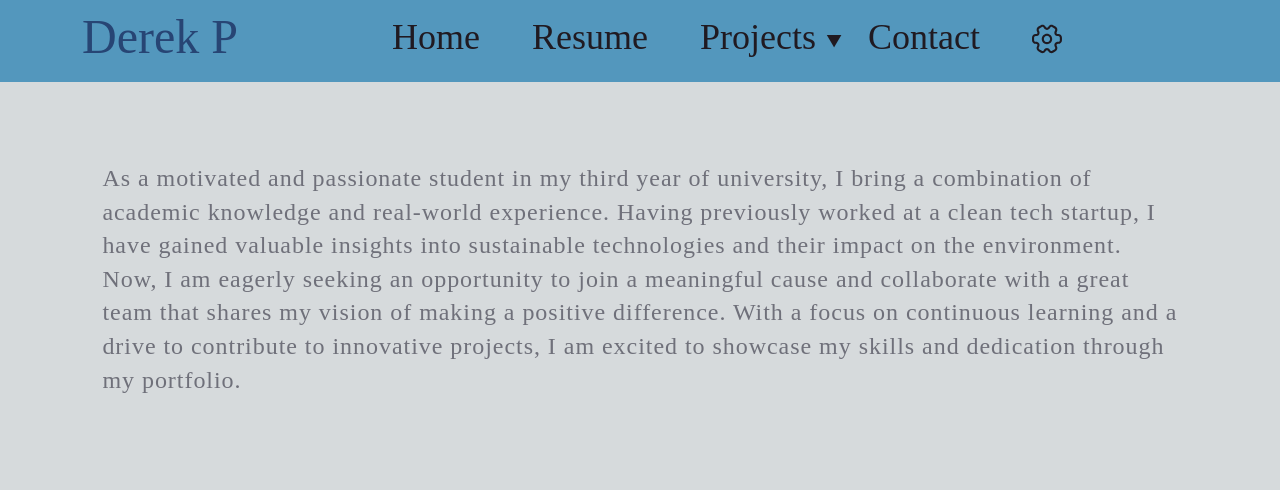
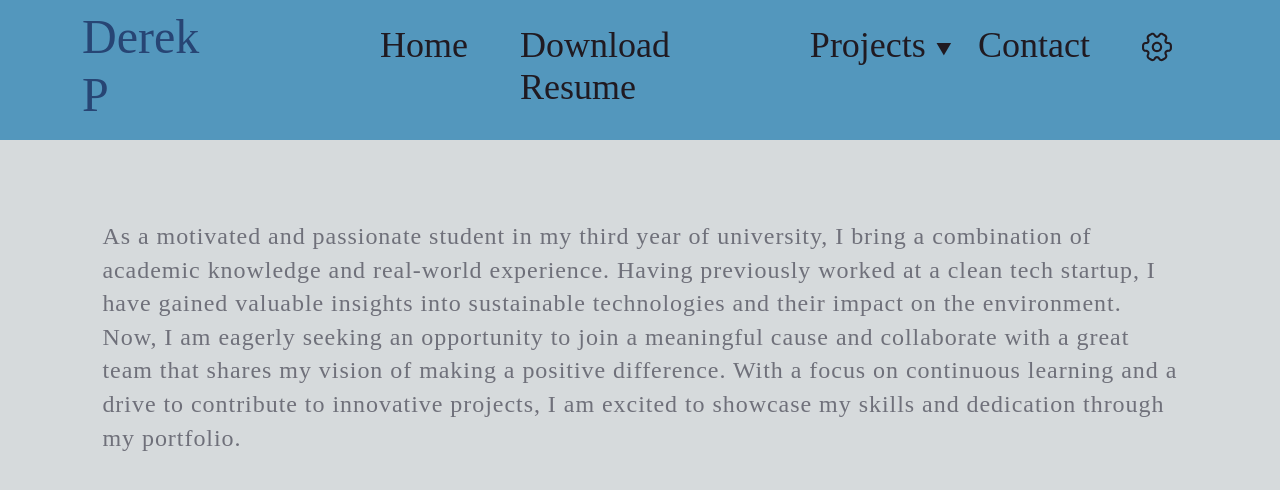
Before and after one commit to derekdip/Portfolio, a Next.js app: page /Home in a window 1280 px wide. Shown: the top 490 px of the page. Built offline with nearby package versions, Linux system fonts and the light colour scheme.

Commit message:
added resume link

```diff
--- a/src/components/header.tsx
+++ b/src/components/header.tsx
@@ -27,7 +27,7 @@ export default function Header(){
                             <A testId="home-link" href="./#" style={{ color: selectedPalette.accent2 }}>Home</A>
                         </H2>
                         <H2 className={styles.navItemCustom}>
-                            <A testId="resume-link" href="./#" style={{ color: selectedPalette.accent2 }}>Resume</A>
+                            <A testId="resume-link" href="/DerekResume.pdf" download={'derek.pdf'} style={{ color: selectedPalette.accent2 }}>Download Resume</A>
                         </H2>
                         <Dropdown>
                             <Dropdown.Toggle as={CustomToggle} id="dropdown-custom-components">
--- a/src/components/text.tsx
+++ b/src/components/text.tsx
@@ -1,9 +1,12 @@
+import { AnchorHTMLAttributes } from "react";
+
 interface TextProps extends React.HTMLAttributes<HTMLHeadingElement> {
     children?: React.ReactNode|string;
     testId?:string;
     className?:string;
 }
-interface Anchor extends React.HTMLAttributes<HTMLAnchorElement>{
+interface Anchor extends AnchorHTMLAttributes<HTMLAnchorElement>{
+    testId?:string
     href?:string
 }
 
@@ -36,9 +39,9 @@ const P: React.FC<TextProps> = ({ style, children, className }) => {
         </p>
     )
 };
-const A: React.FC<TextProps&Anchor> = ({ style, children, href, testId, className }) => {
+const A: React.FC<Anchor> = ({ style, children, href, testId, className, download }) => {
     return(
-        <a className={className} data-testid={testId} href={href} style={style}>
+        <a className={className} data-testid={testId} href={href} download={download} style={style}>
             {children}
         </a>
     )
```
Also changed, not shown: 1 other file (tests, documents, lock files or other folders).
